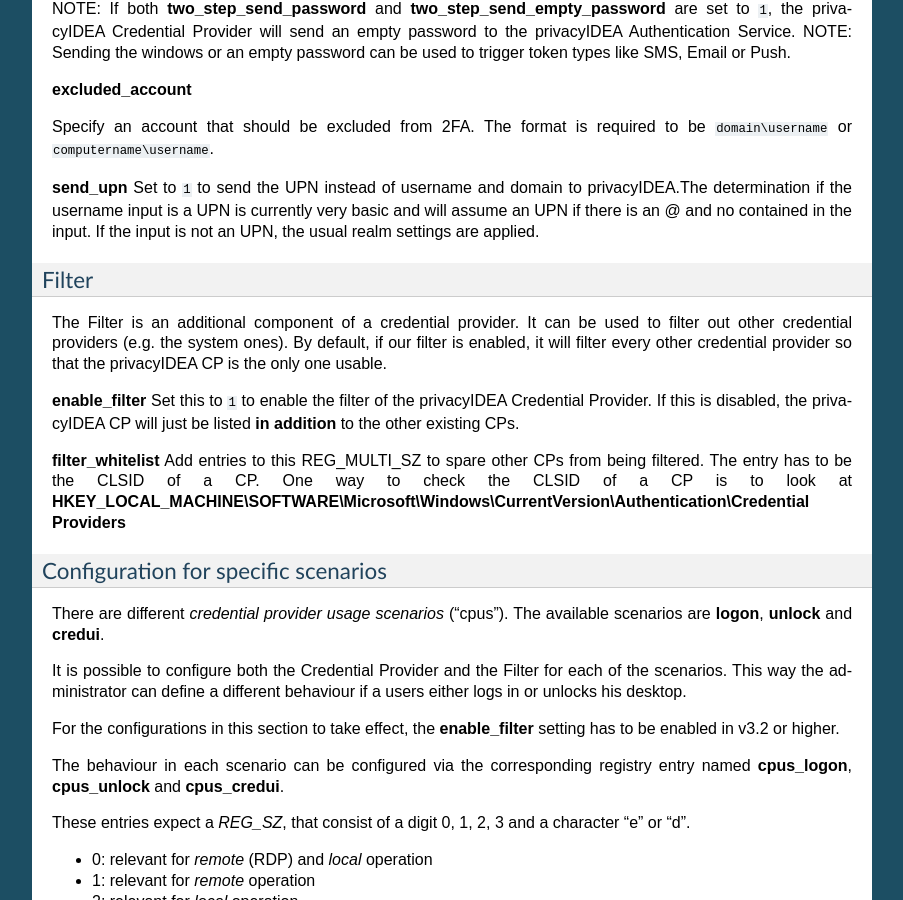
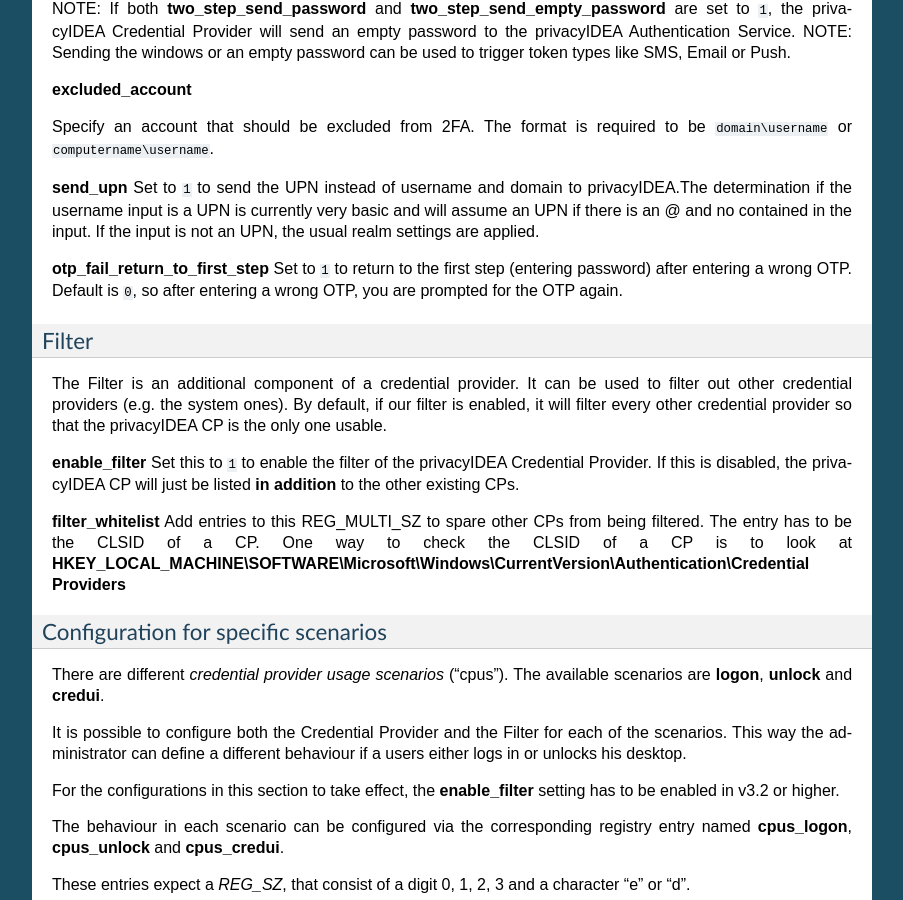
Before and after one commit to privacyidea/privacyidea-credential-provider, a Sphinx documentation site: the page built from doc/configuration.rst, in a window 1280 px wide and 900 px high, scrolled down 1593 px. Shown: the whole window, without its empty margins (198-1101 px from the left). Built offline with Sphinx 7.4.7, drawn with Linux system fonts in a browser that asks for light colours.

Commit message:
Update configuration.rst

```diff
--- a/doc/configuration.rst
+++ b/doc/configuration.rst
@@ -90,6 +90,8 @@
 Set to ``1`` to send the UPN instead of username and domain to privacyIDEA.The determination if the username input is a UPN is currently very basic and will assume an UPN if there is an @ and no \ contained in the input.
 If the input is not an UPN, the usual realm settings are applied.
 
+**otp_fail_return_to_first_step**
+Set to ``1`` to return to the first step (entering password) after entering a wrong OTP. Default is ``0``, so after entering a wrong OTP, you are prompted for the OTP again.
 
 Filter
 ~~~~~~
```
